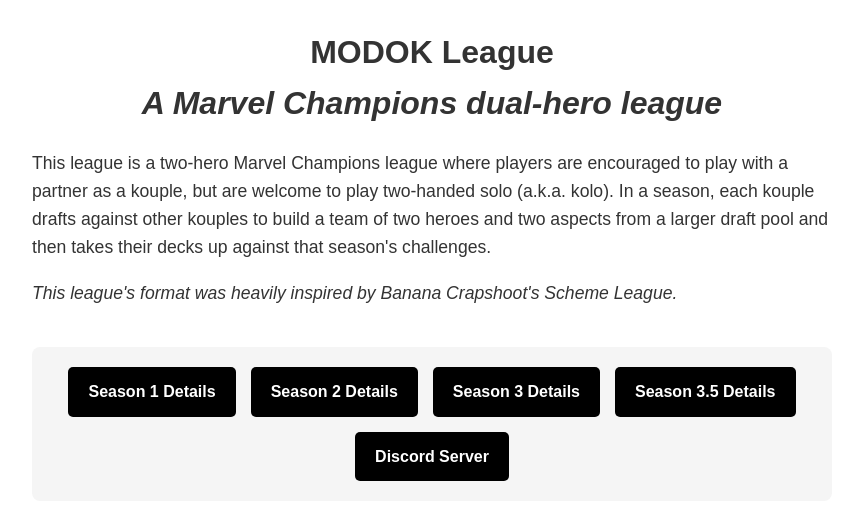
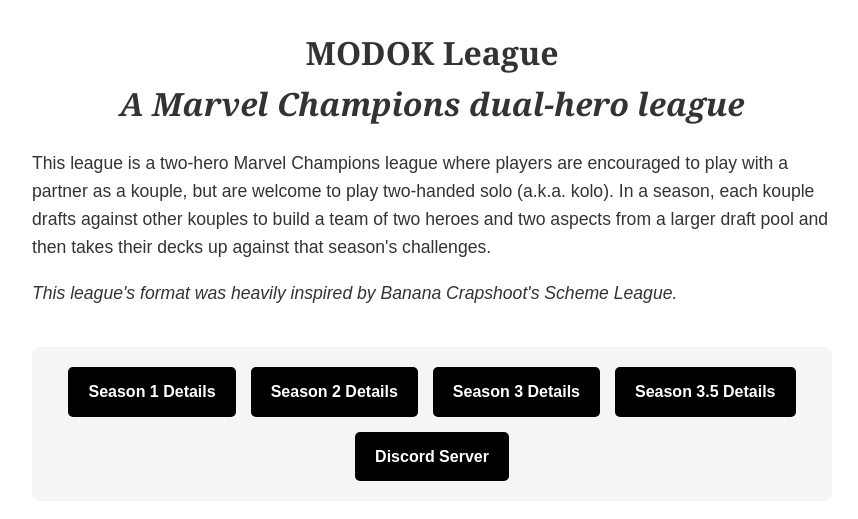
Before and after one commit to modokleague/modokleague, a plain HTML site: page index.html in a window 1280 px wide. Shown: the part 331-850 px from the top of the page, without its empty margins (208-1066 px from the left). Drawn offline with Linux system fonts and the light colour scheme.

Commit message:
Update index.html

```diff
--- a/index.html
+++ b/index.html
@@ -83,7 +83,7 @@
         <img src="https://modokleague.wordpress.com/wp-content/uploads/2024/06/unnamed.jpg" alt="MODOK League Banner">
     </div>
 
-    <h1 class="title">MODOK League<br><i>A Marvel Champions dual-hero league</i></h1>
+    <h1 class="title" style="font-family: Georgia, serif;">MODOK League<br><i>A Marvel Champions dual-hero league</i></h1>
 
     <div class="content">
         <p>This league is a two-hero Marvel Champions league where players are encouraged to play with a partner as a kouple, but are welcome to play two-handed solo (a.k.a. kolo). In a season, each kouple drafts against other kouples to build a team of two heroes and two aspects from a larger draft pool and then takes their decks up against that season's challenges.</p>
```
